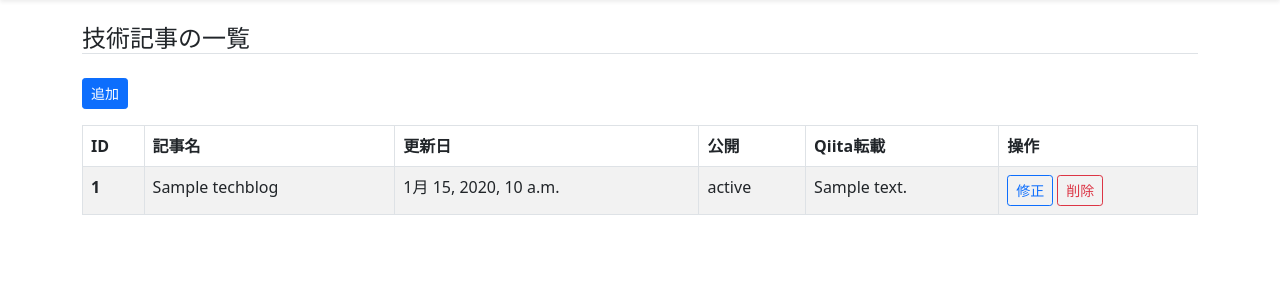
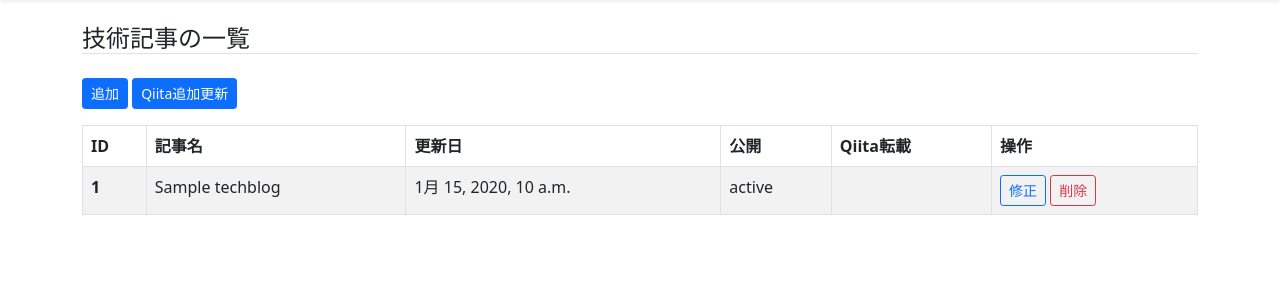
Before and after one commit to agu-piedpiper/piedpiper_web_django, a Django app: template piedpiper_web/templates/cms/techblog_list.html in a window 1280 px wide. Shown: the part 40-340 px from the top of the page. Run offline with Django 3.2, Linux system fonts and the light colour scheme; the template is opened without the code that fills it: most values are stand-ins (such as "Sample title", 1, 10 or a date in 2020); data that the repository does not hold is empty; some libraries are stand-ins or nearby versions.

Commit message:
add qiita_add button and fix techblog.qiita->techblog.is_qiita

```diff
--- a/piedpiper_web/templates/cms/techblog_list.html
+++ b/piedpiper_web/templates/cms/techblog_list.html
@@ -5,7 +5,7 @@
 {% block content %}
     <h4 class="mt-4 border-bottom">技術記事の一覧</h4>
     <a href="{% url 'cms:techblog_add' %}" class="btn btn-primary btn-sm my-3">追加</a>
-    <!-- <a href="{% url 'cms:note_add' %}" class="btn btn-primary btn-sm my-3">note追加更新</a> -->
+    <a href="{% url 'cms:qiita_add' %}" class="btn btn-primary btn-sm my-3">Qiita追加更新</a>
     <table class="table table-striped table-bordered">
       <thead>
         <tr>
@@ -24,7 +24,7 @@
           <td>{{ techblog.title }}</td>
           <td>{{ techblog.updated_at }}</td>
           <td>{{ techblog.status }}</td>
-          <td>{{ techblog.note }}</td>
+          <td>{{ techblog.is_qiita }}</td>
           <td>
             <a href="{% url 'cms:techblog_mod' techblog_id=techblog.id %}" class="btn btn-outline-primary btn-sm">修正</a>
             <a href="{% url 'cms:techblog_del' techblog_id=techblog.id %}" class="btn btn-outline-danger btn-sm">削除</a>
```
